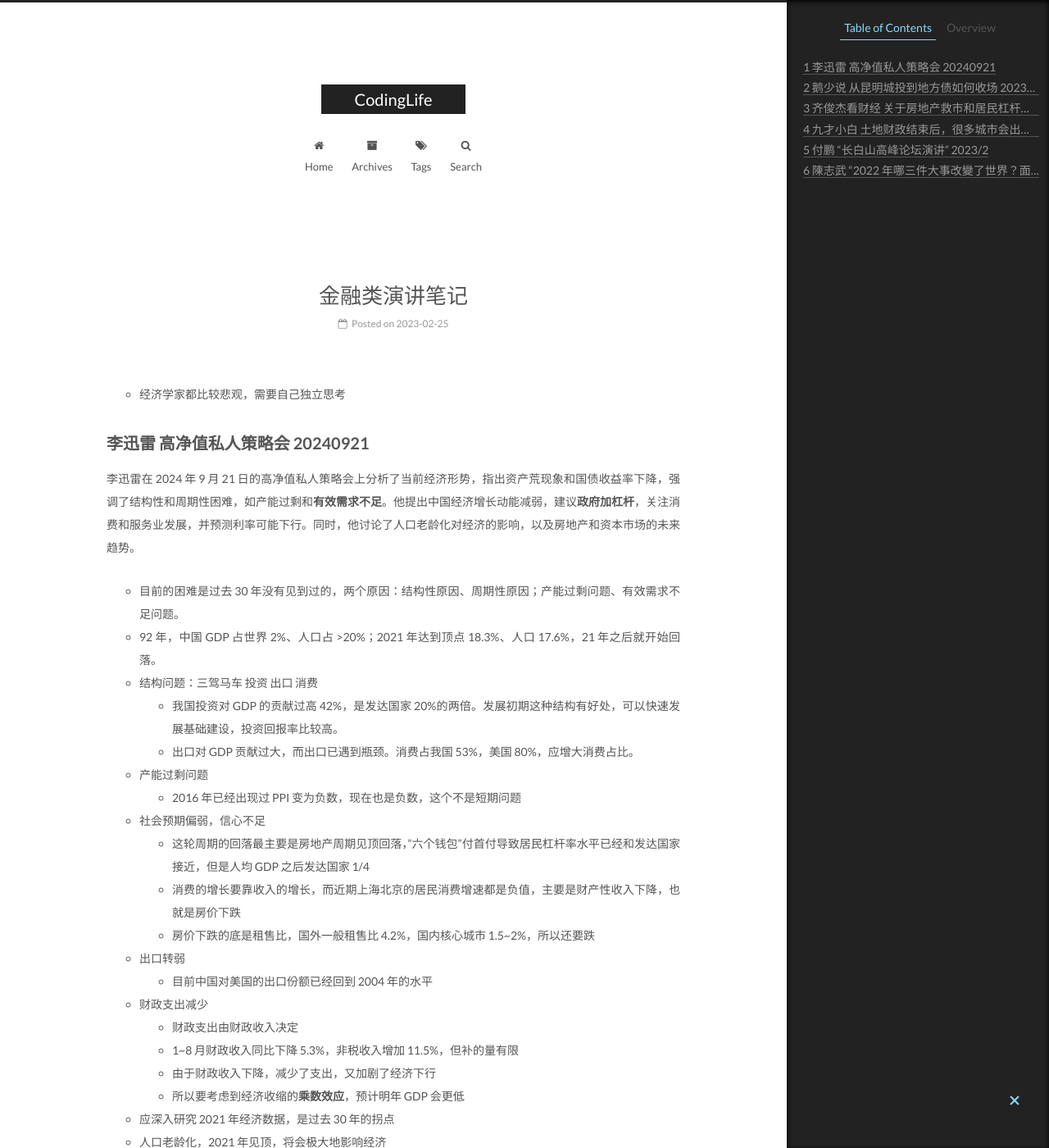
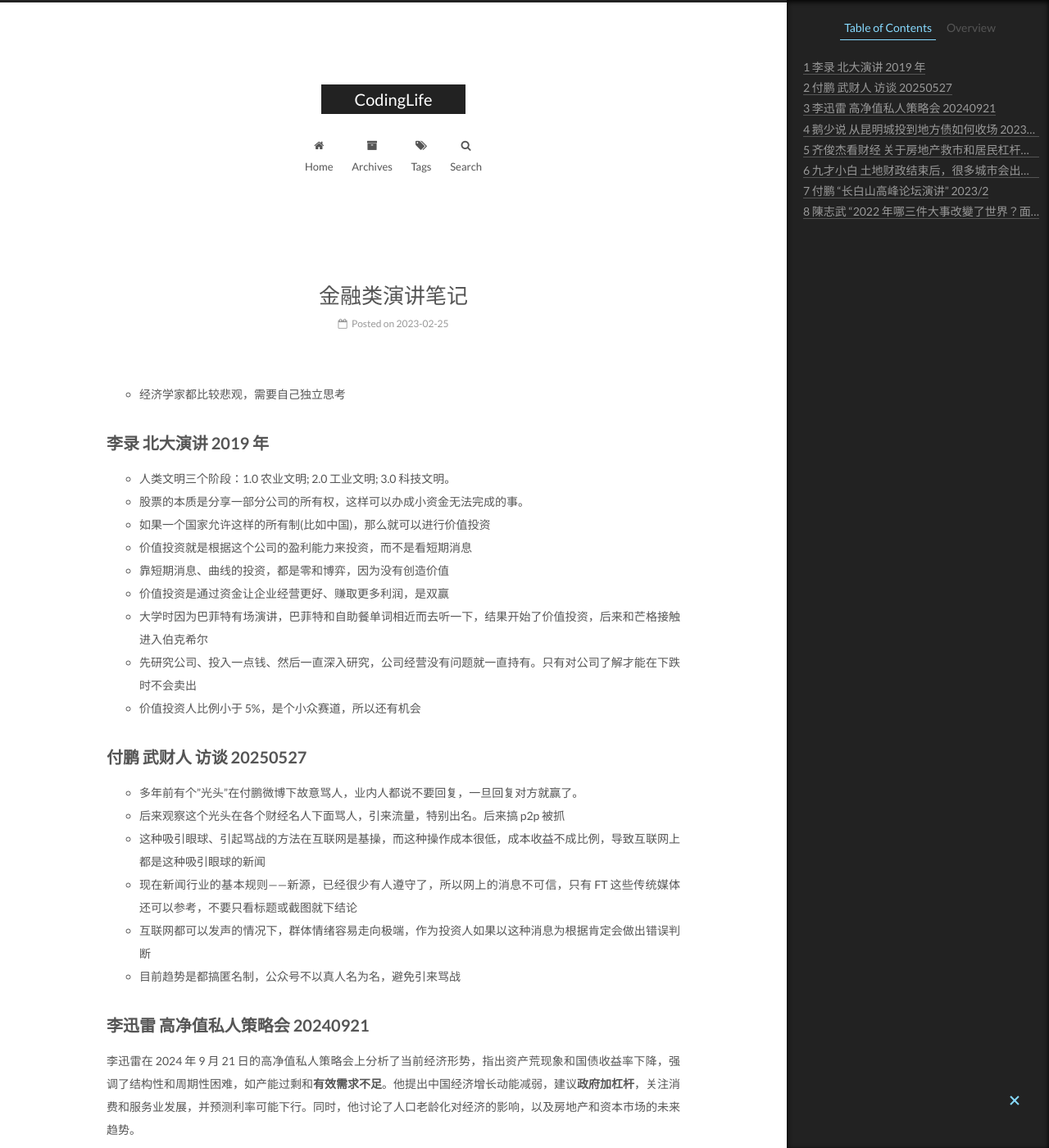
Before and after one commit to CodeHunter2006/CodeHunter2006.github.io, a Jekyll site: the page built from _posts/2023-02-25-FinancialAddressNote.md, in a window 1280 px wide and 1400 px high. Shown: the whole window at 82% size. Built offline with Jekyll 4.4.1, drawn with Linux system fonts in a browser that asks for light colours.

Commit message:
doc: add contents

```diff
--- a/_posts/2023-02-25-FinancialAddressNote.md
+++ b/_posts/2023-02-25-FinancialAddressNote.md
@@ -6,6 +6,27 @@ tags: book
 ---
 
 - 经济学家都比较悲观，需要自己独立思考
+
+## 李录 北大演讲 2019 年
+
+- 人类文明三个阶段：1.0 农业文明; 2.0 工业文明; 3.0 科技文明。
+- 股票的本质是分享一部分公司的所有权，这样可以办成小资金无法完成的事。
+- 如果一个国家允许这样的所有制(比如中国)，那么就可以进行价值投资
+- 价值投资就是根据这个公司的盈利能力来投资，而不是看短期消息
+- 靠短期消息、曲线的投资，都是零和博弈，因为没有创造价值
+- 价值投资是通过资金让企业经营更好、赚取更多利润，是双赢
+- 大学时因为巴菲特有场演讲，巴菲特和自助餐单词相近而去听一下，结果开始了价值投资，后来和芒格接触进入伯克希尔
+- 先研究公司、投入一点钱、然后一直深入研究，公司经营没有问题就一直持有。只有对公司了解才能在下跌时不会卖出
+- 价值投资人比例小于 5%，是个小众赛道，所以还有机会
+
+## 付鹏 武财人 访谈 20250527
+
+- 多年前有个"光头"在付鹏微博下故意骂人，业内人都说不要回复，一旦回复对方就赢了。
+- 后来观察这个光头在各个财经名人下面骂人，引来流量，特别出名。后来搞 p2p 被抓
+- 这种吸引眼球、引起骂战的方法在互联网是基操，而这种操作成本很低，成本收益不成比例，导致互联网上都是这种吸引眼球的新闻
+- 现在新闻行业的基本规则——新源，已经很少有人遵守了，所以网上的消息不可信，只有 FT 这些传统媒体还可以参考，不要只看标题或截图就下结论
+- 互联网都可以发声的情况下，群体情绪容易走向极端，作为投资人如果以这种消息为根据肯定会做出错误判断
+- 目前趋势是都搞匿名制，公众号不以真人名为名，避免引来骂战
 
 ## 李迅雷 高净值私人策略会 20240921
 
```
